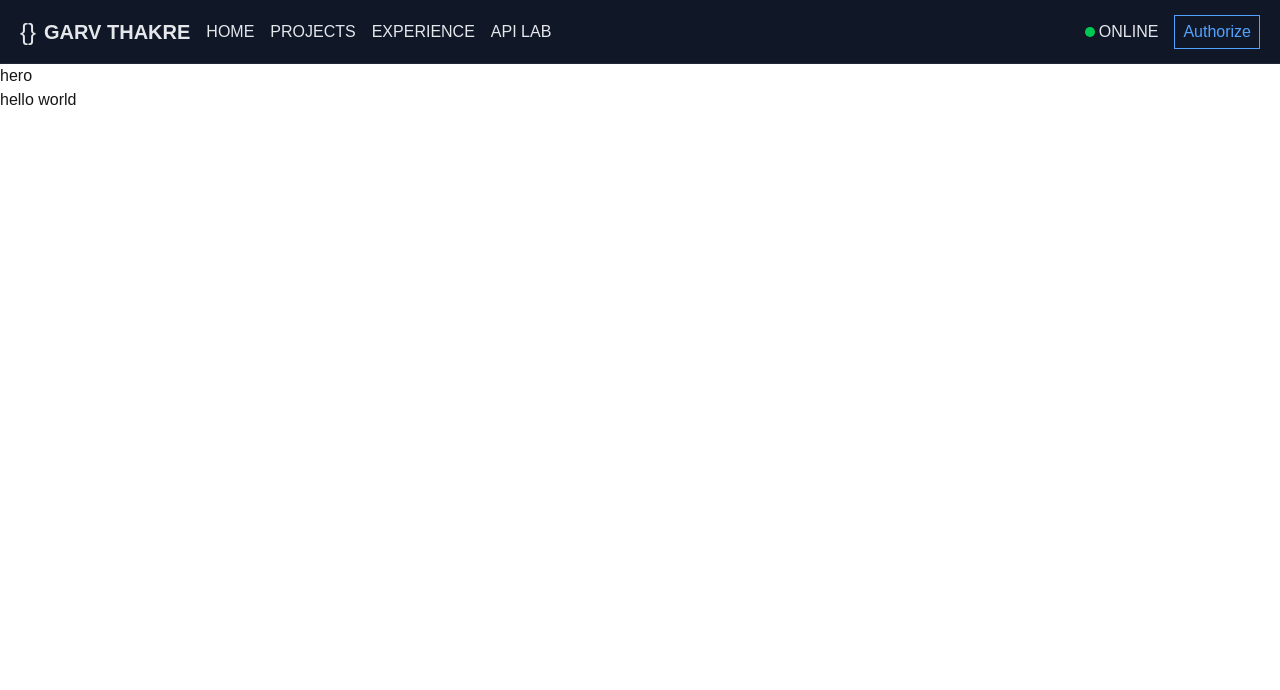
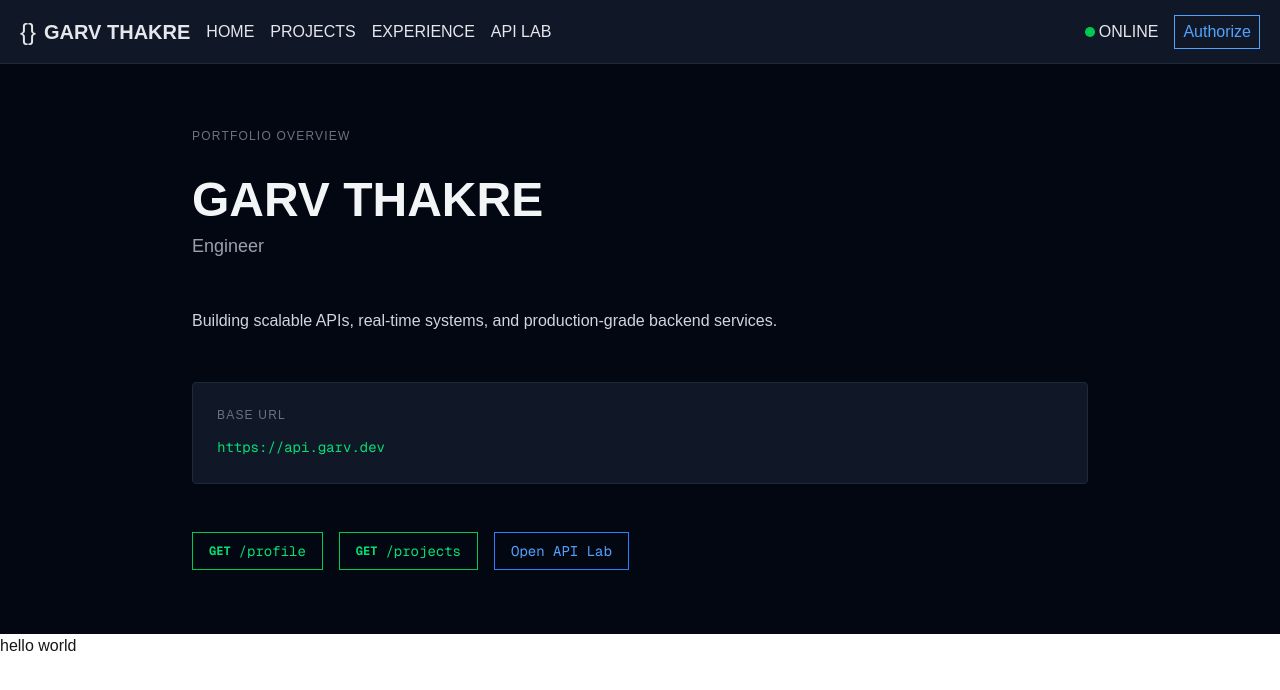
Before and after one commit to garvthakre/G-Forge, a Next.js app in the folder ui/: page / in a window 1280 px wide. Shown: the top 690 px of the page. Built offline with nearby package versions, Linux system fonts and the light colour scheme.

Commit message:
feat:hero section v1

```diff
--- a/ui/app/components/hero.tsx
+++ b/ui/app/components/hero.tsx
@@ -1,9 +1,55 @@
-import { NextPage } from 'next'
+import { NextPage } from "next";
 
 interface Props {}
 
 const Hero: NextPage<Props> = ({}) => {
-  return <div>hero</div>
-}
+  return (
+    <section className="w-full bg-gray-950 py-16 px-5">
+      <div className="max-w-4xl mx-auto">
 
-export default Hero
+        <div className="text-xs uppercase tracking-widest text-gray-500 mb-8">
+          PORTFOLIO OVERVIEW
+        </div>
+
+
+        <div className="mb-12">
+          <h1 className="text-5xl font-bold text-gray-100 mb-2">GARV THAKRE</h1>
+          <p className="text-lg text-gray-400">Engineer</p>
+        </div>
+
+        {/* Description */}
+        <p className="text-gray-300 mb-12 max-w-2xl leading-relaxed">
+          Building scalable APIs, real-time systems, and production-grade
+          backend services.
+        </p>
+
+        {/* Base URL Block */}
+        <div className="bg-gray-900 border border-gray-800 rounded p-6 mb-12">
+          <div className="text-xs uppercase tracking-widest text-gray-500 mb-3">
+            Base URL
+          </div>
+          <code className="text-green-400 font-mono text-sm">
+            https://api.garv.dev
+          </code>
+        </div>
+
+        {/* Action Buttons */}
+        <div className="flex flex-wrap gap-4">
+          <button className="flex items-center space-x-2 px-4 py-2 border border-green-500 text-green-400 hover:bg-green-500 hover:text-gray-900 transition font-mono text-sm">
+            <span className="text-xs font-bold">GET</span>
+            <span>/profile</span>
+          </button>
+          <button className="flex items-center space-x-2 px-4 py-2 border border-green-500 text-green-400 hover:bg-green-500 hover:text-gray-900 transition font-mono text-sm">
+            <span className="text-xs font-bold">GET</span>
+            <span>/projects</span>
+          </button>
+          <button className="px-4 py-2 border border-blue-500 text-blue-400 hover:bg-blue-500 hover:text-gray-900 transition font-mono text-sm">
+            Open API Lab
+          </button>
+        </div>
+      </div>
+    </section>
+  );
+};
+
+export default Hero;
```
